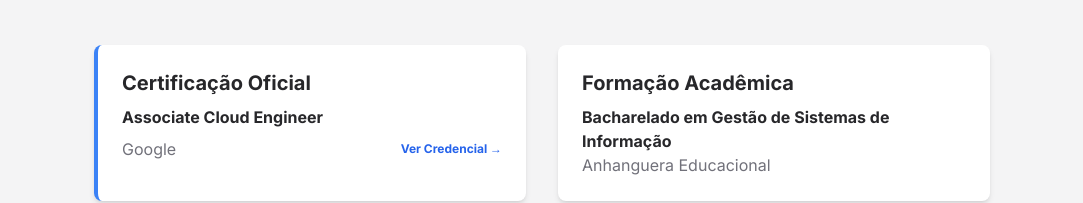
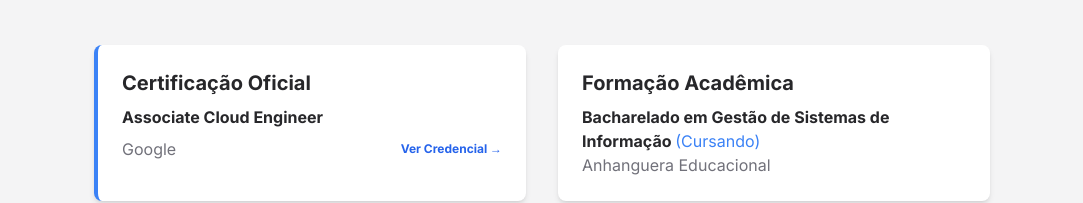
Before and after one commit to delimatec/delimatec.github.io, a plain HTML site: page index.html in a window 1280 px wide. Shown: the part 2081-2284 px from the top of the page, without its empty margins (98-1181 px from the left). Drawn offline with nearby package versions, Linux system fonts and the light colour scheme.

Commit message:
Add files via upload

```diff
--- a/index.html
+++ b/index.html
@@ -178,7 +178,7 @@
                 </a>
                  <div class="bg-white p-6 rounded-lg shadow-md">
                     <h3 class="text-xl font-bold mb-2" data-lang-key="academic_title">Formação Acadêmica</h3>
-                    <p class="text-zinc-800 font-semibold" data-lang-key="academic_degree">Bacharelado em Gestão de Sistemas de Informação (Cursando) <span class="text-red-500 font-normal" data-lang-key="academic_status">(Incompleto)</span></p>
+                    <p class="text-zinc-800 font-semibold" data-lang-key="academic_degree">Bacharelado em Gestão de Sistemas de Informação <span class="text-blue-500 font-normal" data-lang-key="academic_status">(Cursando)</span></p>
                     <p class="text-zinc-500">Anhanguera Educacional</p>
                 </div>
             </div>
@@ -271,7 +271,7 @@
                     cert_view: "Ver Credencial &rarr;",
                     academic_title: "Formação Acadêmica",
                     academic_degree: "Bacharelado em Gestão de Sistemas de Informação ",
-                    academic_status: "(Incompleto)",
+                    academic_status: "(Cursando)",
                     dev_title: "Desenvolvimento Profissional (Alura)",
                     contact_title: "Entre em Contato",
                     footer_name: "Daniel Lima",
@@ -313,7 +313,7 @@
                     cert_view: "View Credential &rarr;",
                     academic_title: "Academic Background",
                     academic_degree: "Bachelor's in Information Systems Management ",
-                    academic_status: "(Incomplete)",
+                    academic_status: "(Ongoing)",
                     dev_title: "Professional Development (Alura)",
                     contact_title: "Get in Touch",
                     footer_name: "Daniel Lima",
@@ -606,9 +606,19 @@
                 elements.forEach(el => {
                     const key = el.dataset.langKey;
                     if (translations[lang][key]) {
-                        el.innerHTML = translations[lang][key];
+                         if (key === 'academic_degree') {
+                            el.childNodes[0].nodeValue = translations[lang][key];
+                        } else {
+                            el.innerHTML = translations[lang][key];
+                        }
                     }
                 });
+
+                const academicStatusEl = document.querySelector('[data-lang-key="academic_status"]');
+                if (academicStatusEl) {
+                    academicStatusEl.innerHTML = translations[lang]['academic_status'];
+                }
+
 
                 document.querySelectorAll('.tab-btn').forEach(tab => {
                     const originalKey = tab.dataset.tab;
```
